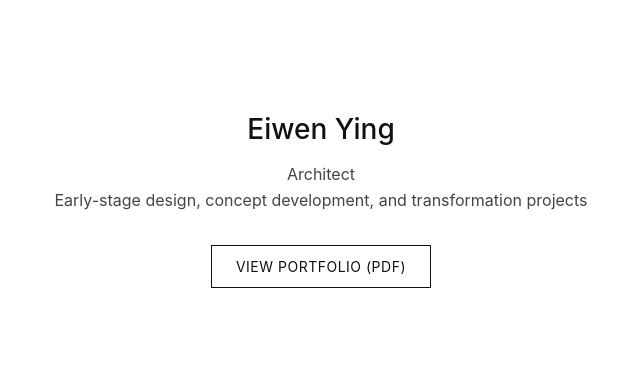
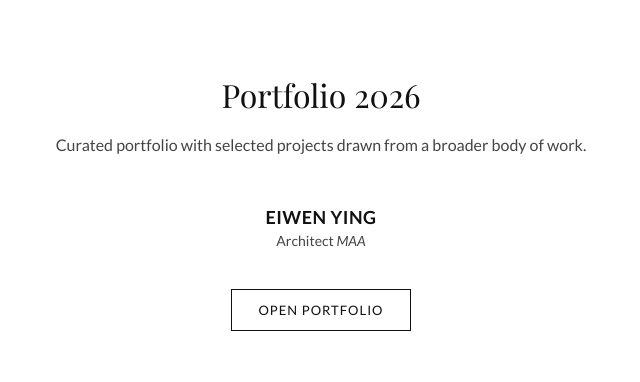
Before and after one commit to EY-Architecture/portfolio, a plain HTML site: page index.html in a window 1280 px wide. Shown: the part 209-591 px from the top of the page, without its empty margins (319-959 px from the left). Drawn offline with nearby package versions, Linux system fonts and the light colour scheme.

Commit message:
Update landing page typography and copy

```diff
--- a/index.html
+++ b/index.html
@@ -4,11 +4,17 @@
   <meta charset="UTF-8">
   <title>Eiwen Ying — Architecture</title>
   <meta name="viewport" content="width=device-width, initial-scale=1.0">
+
+  <!-- Google Fonts -->
+  <link rel="preconnect" href="https://fonts.googleapis.com">
+  <link rel="preconnect" href="https://fonts.gstatic.com" crossorigin>
+  <link href="https://fonts.googleapis.com/css2?family=Lato:ital,wght@0,300;0,400;0,700;1,400&family=Playfair+Display:wght@400;500&display=swap" rel="stylesheet">
+
   <style>
     body {
       margin: 0;
       padding: 0;
-      font-family: -apple-system, BlinkMacSystemFont, "Segoe UI", Roboto, Helvetica, Arial, sans-serif;
+      font-family: 'Lato', sans-serif;
       background: #ffffff;
       color: #111;
       display: flex;
@@ -17,47 +23,77 @@
       height: 100vh;
       text-align: center;
     }
+
     .container {
       max-width: 640px;
-      padding: 40px;
+      padding: 48px;
     }
+
     h1 {
-      font-size: 28px;
-      font-weight: 500;
-      margin-bottom: 12px;
+      font-family: 'Playfair Display', serif;
+      font-size: 32px;
+      font-weight: 400;
+      margin-bottom: 16px;
     }
-    p {
+
+    .subtitle {
       font-size: 16px;
       line-height: 1.6;
-      margin-bottom: 32px;
       color: #444;
+      margin-bottom: 48px;
     }
+
+    .name {
+      font-size: 18px;
+      font-weight: 700;
+      letter-spacing: 0.5px;
+      margin-bottom: 4px;
+    }
+
+    .role {
+      font-size: 14px;
+      color: #444;
+      margin-bottom: 40px;
+    }
+
+    .role em {
+      font-style: italic;
+    }
+
     a.button {
       display: inline-block;
-      padding: 12px 24px;
+      padding: 12px 26px;
       border: 1px solid #111;
       text-decoration: none;
       color: #111;
-      font-size: 14px;
-      letter-spacing: 0.5px;
+      font-size: 13px;
+      letter-spacing: 1px;
       text-transform: uppercase;
     }
+
     a.button:hover {
       background: #111;
       color: #fff;
     }
   </style>
 </head>
+
 <body>
   <div class="container">
-    <h1>Eiwen Ying</h1>
-    <p>
-      Architect<br>
-      Early-stage design, concept development, and transformation projects
-    </p>
+
+    <h1>Portfolio 2026</h1>
+
+    <div class="subtitle">
+      Curated portfolio with selected projects drawn from a broader body of work.
+    </div>
+
+    <div class="name">EIWEN YING</div>
+    <div class="role">Architect <em>MAA</em></div>
+
     <a class="button" href="portfolio.pdf" target="_blank">
-      View Portfolio (PDF)
+      Open portfolio
     </a>
+
   </div>
 </body>
 </html>
```
